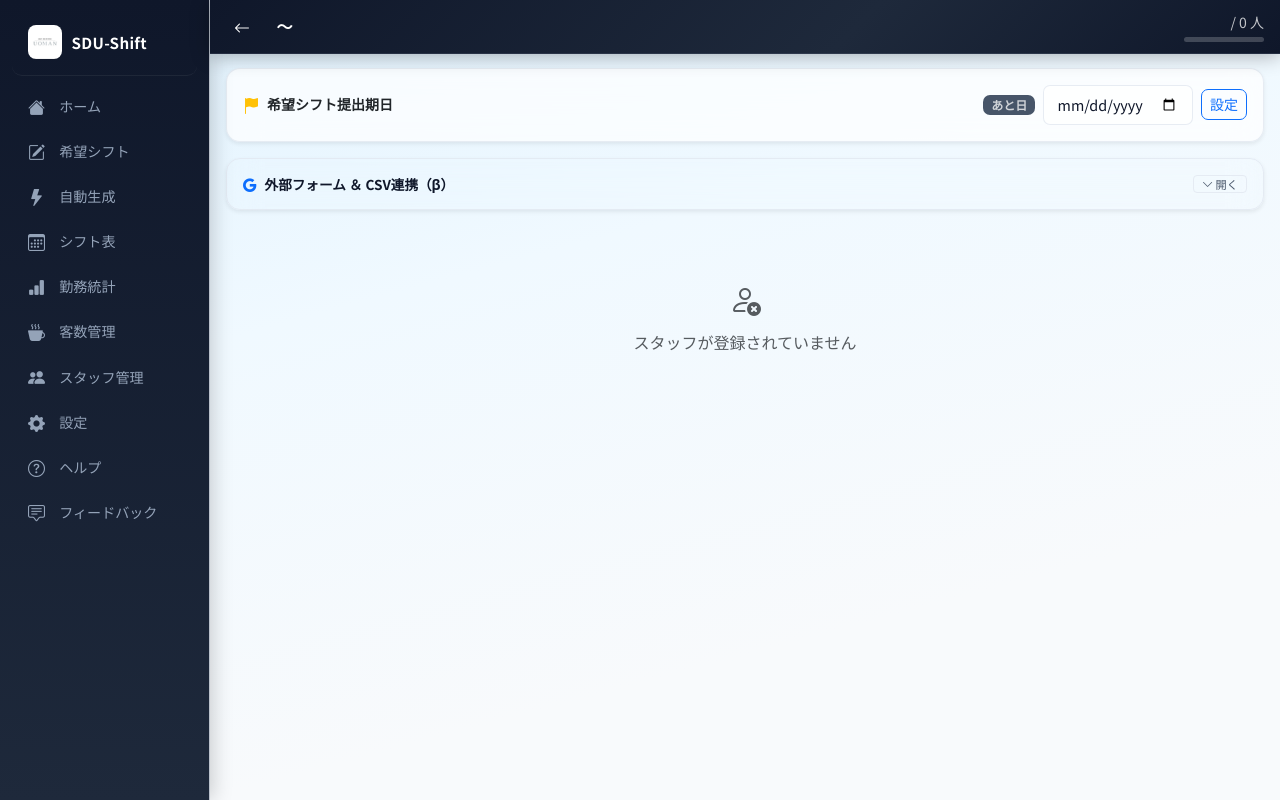
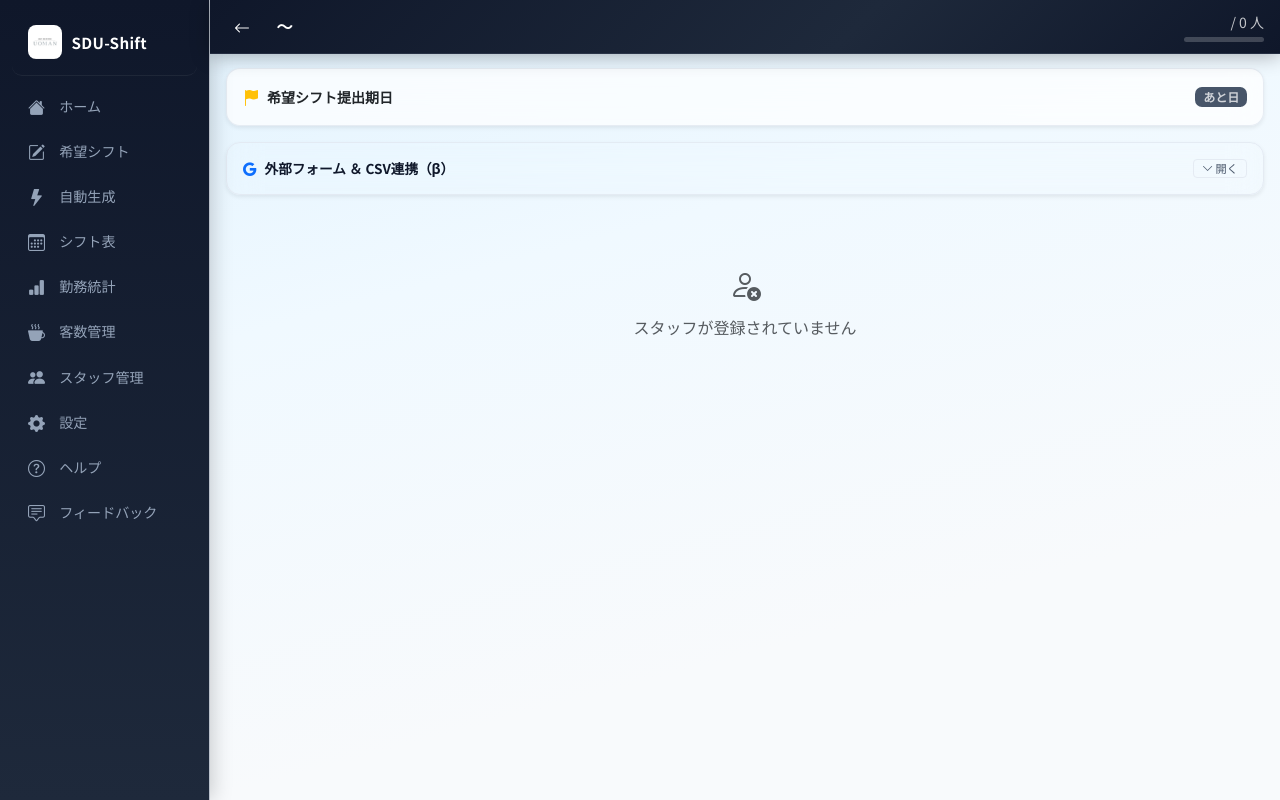
Before and after one commit to Richiesss/shift-tool, a Python web app: template templates/shifts/input.html in a window 1280 px wide. Run offline with Jinja, Linux system fonts and the light colour scheme; the template is opened without the code that fills it, so the values that code supplies are empty.

Commit message:
refactor: 希望シフト入力画面から提出期日の入力欄を削除
提出期日の設定・変更はダッシュボードに統合済みのため、
希望シフト入力画面側は表示のみ（日付とバッジ）に変更し、
重複していた入力フォームを削除した。

Co-Authored-By: Claude Sonnet 5 <noreply@anthropic.com>

```diff
--- a/templates/shifts/input.html
+++ b/templates/shifts/input.html
@@ -268,25 +268,21 @@
   {% endfor %}
 </div>
 
-{# ── 提出期日 ── #}
+{# ── 提出期日（表示のみ。設定・変更はダッシュボードで行う） ── #}
+{% if deadline_days_left is not none %}
 <div class="px-3 mb-3">
   <div class="card border-0 shadow-sm" style="border: 1px solid var(--border) !important;">
     <div class="card-body p-3 d-flex align-items-center gap-2 flex-wrap">
       <i class="bi bi-flag-fill text-warning"></i>
       <span class="small fw-semibold me-auto">希望シフト提出期日</span>
-      {% if deadline_days_left is not none %}
+      <span class="small text-muted">{{ period.submission_deadline }}</span>
       <span class="badge {{ 'bg-danger' if deadline_days_left < 0 else 'bg-warning text-dark' if deadline_days_left <= 2 else 'bg-secondary' }}">
         {% if deadline_days_left < 0 %}期日超過{% elif deadline_days_left == 0 %}本日締切{% else %}あと{{ deadline_days_left }}日{% endif %}
       </span>
-      {% endif %}
-      <form method="post" action="{{ url_for('shifts.set_deadline', period_id=period.id) }}" class="d-flex align-items-center gap-2">
-        <input type="hidden" name="csrf_token" value="{{ csrf_token() }}">
-        <input type="date" name="deadline" value="{{ period.submission_deadline or '' }}" class="form-control form-control-sm" style="max-width:150px">
-        <button type="submit" class="btn btn-sm btn-outline-primary">設定</button>
-      </form>
     </div>
   </div>
 </div>
+{% endif %}
 
 {# ── 外部フォーム・CSV連携（β） ── #}
 <div class="px-3 mb-3">
```
